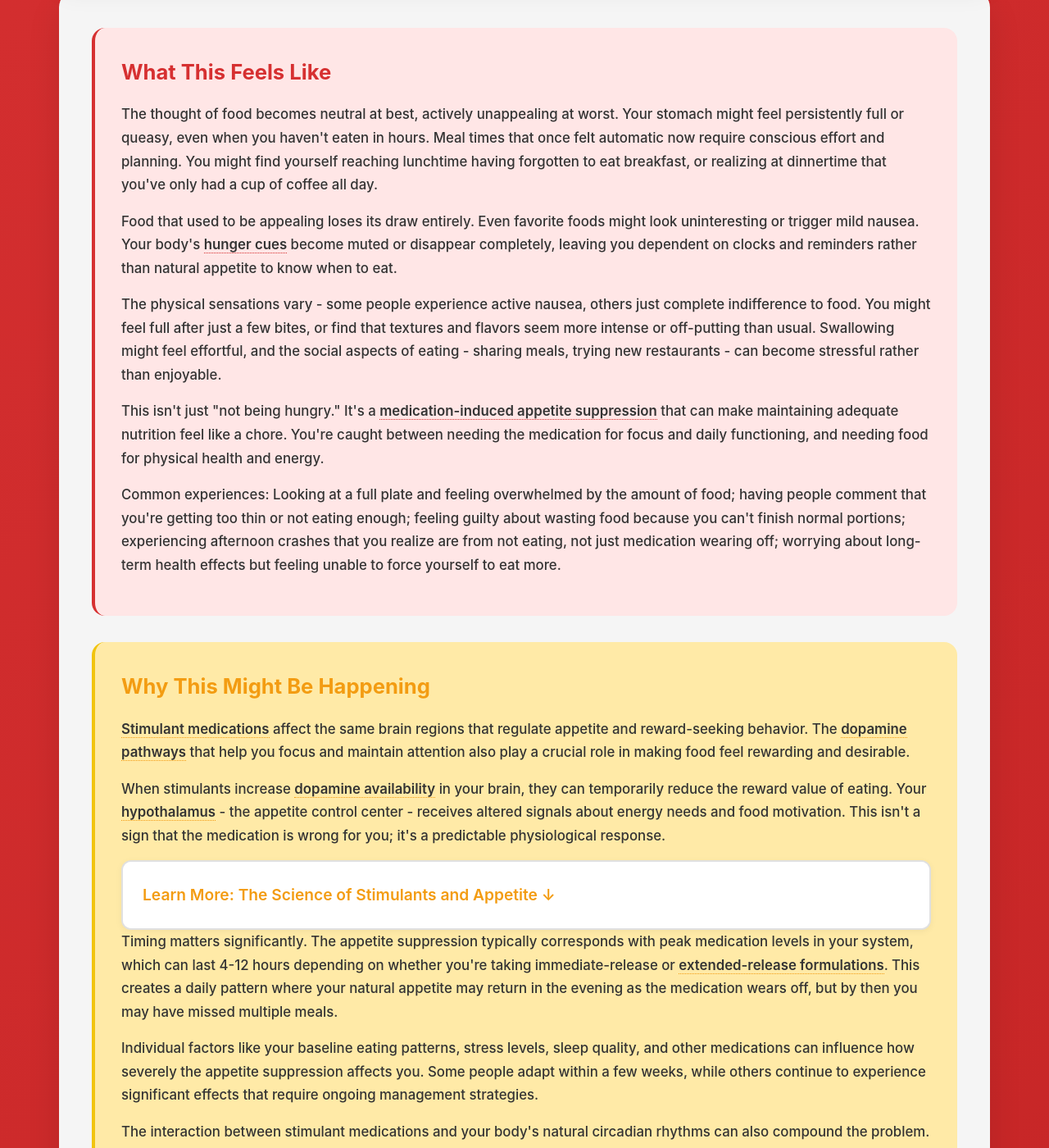
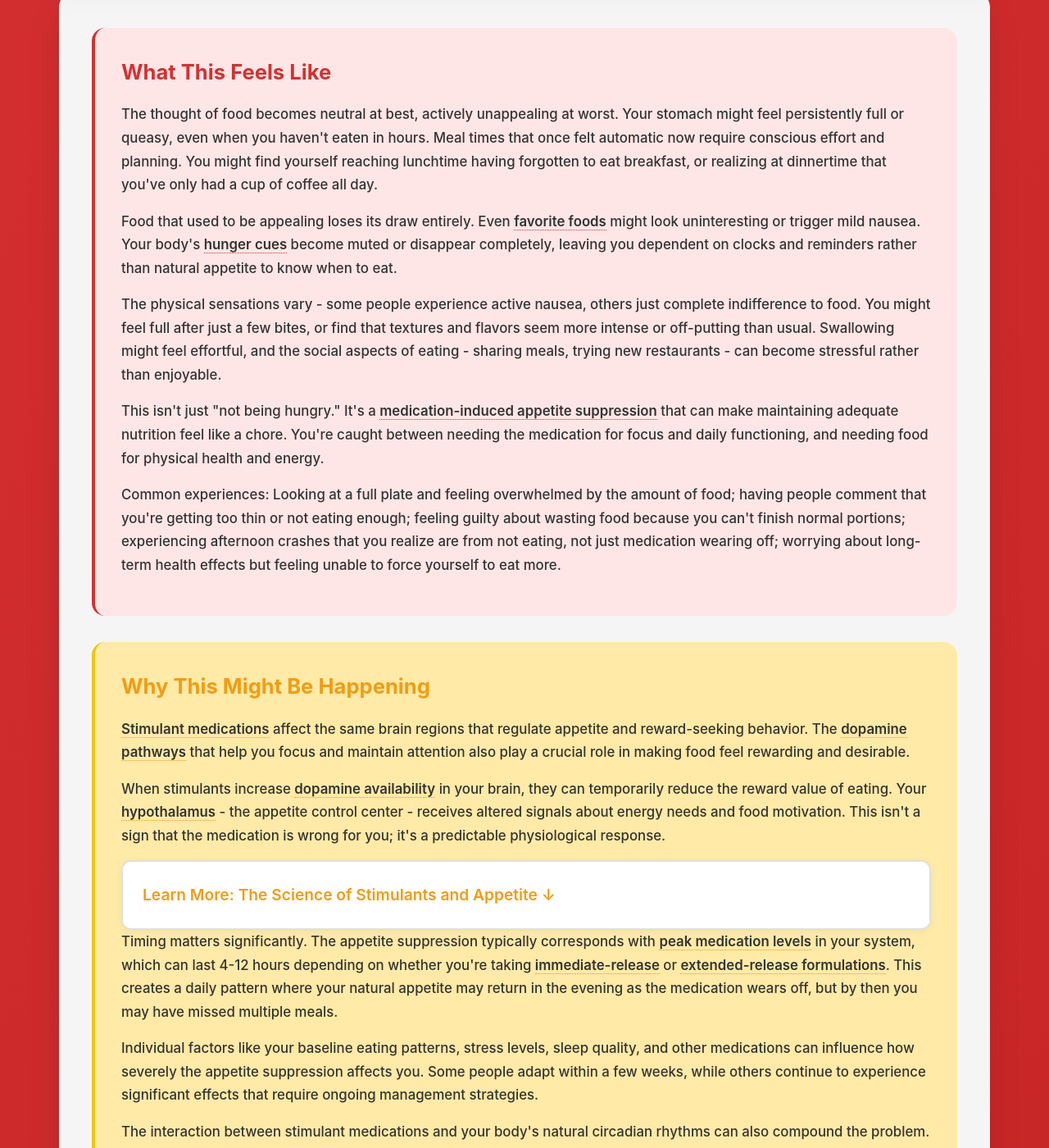
Before and after one commit to neurodivergent-survival-guide/neurodivergent-survival-guide, a Jekyll site: the page built from struggles/stimulant-appetite-suppression.html, in a window 1280 px wide and 1400 px high, scrolled down 695 px. Shown: the whole window at 82% size. Built offline with Jekyll 4.4.1, drawn with Linux system fonts in a browser that asks for light colours; some of the changed text lies outside the part shown.

Commit message:
Update stimulant-appetite-suppression.html

```diff
--- a/struggles/stimulant-appetite-suppression.html
+++ b/struggles/stimulant-appetite-suppression.html
@@ -27,7 +27,7 @@
         <h2 id="what-this-feels-like">What This Feels Like</h2>
         <p>The thought of food becomes neutral at best, actively unappealing at worst. Your stomach might feel persistently full or queasy, even when you haven't eaten in hours. Meal times that once felt automatic now require conscious effort and planning. You might find yourself reaching lunchtime having forgotten to eat breakfast, or realizing at dinnertime that you've only had a cup of coffee all day.</p>
 
-        <p>Food that used to be appealing loses its draw entirely. Even favorite foods might look uninteresting or trigger mild nausea. Your body's <span class="jargon">hunger cues<span class="tooltip">Physical sensations like stomach growling or low energy that normally signal the need to eat</span></span> become muted or disappear completely, leaving you dependent on clocks and reminders rather than natural appetite to know when to eat.</p>
+        <p>Food that used to be appealing loses its draw entirely. Even <span class="jargon">favorite foods<span class="tooltip">Foods that previously brought pleasure or comfort but now seem unappetizing due to medication effects</span></span> might look uninteresting or trigger mild nausea. Your body's <span class="jargon">hunger cues<span class="tooltip">Physical sensations like stomach growling or low energy that normally signal the need to eat</span></span> become muted or disappear completely, leaving you dependent on clocks and reminders rather than natural appetite to know when to eat.</p>
 
         <p>The physical sensations vary - some people experience active nausea, others just complete indifference to food. You might feel full after just a few bites, or find that textures and flavors seem more intense or off-putting than usual. Swallowing might feel effortful, and the social aspects of eating - sharing meals, trying new restaurants - can become stressful rather than enjoyable.</p>
 
@@ -42,20 +42,20 @@
 
         <p>When stimulants increase <span class="jargon">dopamine availability<span class="tooltip">The amount of dopamine neurotransmitter available in brain synapses to transmit signals</span></span> in your brain, they can temporarily reduce the reward value of eating. Your <span class="jargon">hypothalamus<span class="tooltip">The brain region that regulates hunger, satiety, and energy balance</span></span> - the appetite control center - receives altered signals about energy needs and food motivation. This isn't a sign that the medication is wrong for you; it's a predictable physiological response.</p>
 
-        <div class="learn-more">
-            <h3 onclick="toggleLearnMore(this.parentElement)">Learn More: The Science of Stimulants and Appetite ↓</h3>
+        <div class="learn-more" onclick="toggleLearnMore(this)">
+            <h3>Learn More: The Science of Stimulants and Appetite ↓</h3>
             <div class="learn-more-content">
                 <p><span class="jargon">Amphetamine-based medications<span class="tooltip">ADHD medications like Adderall and Vyvanse that contain amphetamine compounds</span></span> and <span class="jargon">methylphenidate-based medications<span class="tooltip">ADHD medications like Ritalin and Concerta that contain methylphenidate</span></span> work by blocking the reuptake of dopamine and norepinephrine, making these neurotransmitters more available in brain synapses. This mechanism improves focus and impulse control, but also affects the <span class="jargon">mesolimbic pathway<span class="tooltip">The brain reward system that processes pleasure and motivation, including food-seeking behavior</span></span> that makes food rewarding.</p>
 
                 <p>The appetite suppression typically peaks 2-4 hours after taking the medication, coinciding with maximum blood levels. Your <span class="jargon">ghrelin levels<span class="tooltip">The 'hunger hormone' produced by the stomach that signals the brain when it's time to eat</span></span> - the hormone that signals hunger - may be suppressed, while <span class="jargon">leptin sensitivity<span class="tooltip">How well your brain responds to leptin, the hormone that signals fullness and satiety</span></span> might be increased, making you feel full sooner and for longer periods.</p>
 
-                <p>Individual responses vary based on factors like medication type, dosage, timing, your baseline metabolism, and genetic factors affecting drug metabolism. Some people experience significant appetite suppression that lasts all day, while others notice only mild effects during peak medication hours.</p>
+                <p>Individual responses vary based on factors like <span class="jargon">medication type<span class="tooltip">Different stimulant medications have varying effects on appetite, with some causing more suppression than others</span></span>, dosage, timing, your baseline metabolism, and genetic factors affecting drug metabolism. Some people experience significant appetite suppression that lasts all day, while others notice only mild effects during peak medication hours.</p>
 
                 <p>The good news is that <span class="jargon">tolerance to appetite suppression<span class="tooltip">The tendency for appetite side effects to diminish over time as the body adjusts to the medication</span></span> often develops over weeks to months, meaning the effect may lessen as your body adapts to the medication, even while the cognitive benefits continue.</p>
             </div>
         </div>
 
-        <p>Timing matters significantly. The appetite suppression typically corresponds with peak medication levels in your system, which can last 4-12 hours depending on whether you're taking immediate-release or <span class="jargon">extended-release formulations<span class="tooltip">Long-acting ADHD medications designed to work for 8-12 hours</span></span>. This creates a daily pattern where your natural appetite may return in the evening as the medication wears off, but by then you may have missed multiple meals.</p>
+        <p>Timing matters significantly. The appetite suppression typically corresponds with <span class="jargon">peak medication levels<span class="tooltip">The time period when the medication reaches its highest concentration in your bloodstream</span></span> in your system, which can last 4-12 hours depending on whether you're taking <span class="jargon">immediate-release<span class="tooltip">Short-acting ADHD medications that work for 4-5 hours</span></span> or <span class="jargon">extended-release formulations<span class="tooltip">Long-acting ADHD medications designed to work for 8-12 hours</span></span>. This creates a daily pattern where your natural appetite may return in the evening as the medication wears off, but by then you may have missed multiple meals.</p>
 
         <p>Individual factors like your baseline eating patterns, stress levels, sleep quality, and other medications can influence how severely the appetite suppression affects you. Some people adapt within a few weeks, while others continue to experience significant effects that require ongoing management strategies.</p>
 
@@ -110,7 +110,7 @@
             <li><strong>Weight loss requiring attention:</strong> <span class="jargon">Unintended weight loss<span class="tooltip">Weight loss that occurs without trying to lose weight, which can indicate inadequate nutrition</span></span> of more than 5-10% of your body weight, or any weight loss if you were already underweight, warrants medical evaluation. Children and adolescents require particularly close monitoring, as appetite suppression can affect growth and development.</li>
             <li><strong>Signs of nutritional deficiency:</strong> Persistent fatigue beyond normal ADHD symptoms, frequent illness, poor wound healing, hair loss, or changes in skin, nail, or dental health can indicate <span class="jargon">malnutrition<span class="tooltip">Insufficient intake of nutrients needed for health and normal body function</span></span>. Blood work can identify specific deficiencies before they become severe.</li>
             <li><strong>Impact on daily functioning:</strong> If appetite suppression is causing significant problems with work, relationships, or quality of life, or if you're developing anxiety around food or eating, intervention is needed. The medication should improve your overall functioning, not create new impairments.</li>
-            <li><strong>Medication adjustment options to discuss:</strong> Dose reduction, timing changes, formulation switches, or <span class="jargon">medication switches<span class="tooltip">Changing to a different ADHD medication that may have less appetite suppression</span></span></li>
+            <li><strong>Medication adjustment options to discuss:</strong> <span class="jargon">Dose reduction<span class="tooltip">Lowering the medication dose to reduce side effects while maintaining therapeutic benefits</span></span>, timing changes, <span class="jargon">formulation switches<span class="tooltip">Changing between different forms of the same medication, such as immediate-release vs extended-release</span></span>, or <span class="jargon">medication switches<span class="tooltip">Changing to a different ADHD medication that may have less appetite suppression</span></span></li>
         </ul>
 
         <p>Your doctor might recommend appetite stimulants, nutritional counseling, or working with a dietitian who understands medication side effects. Medical nutrition therapy can provide personalized strategies for maintaining adequate nutrition despite appetite suppression.</p>
```
